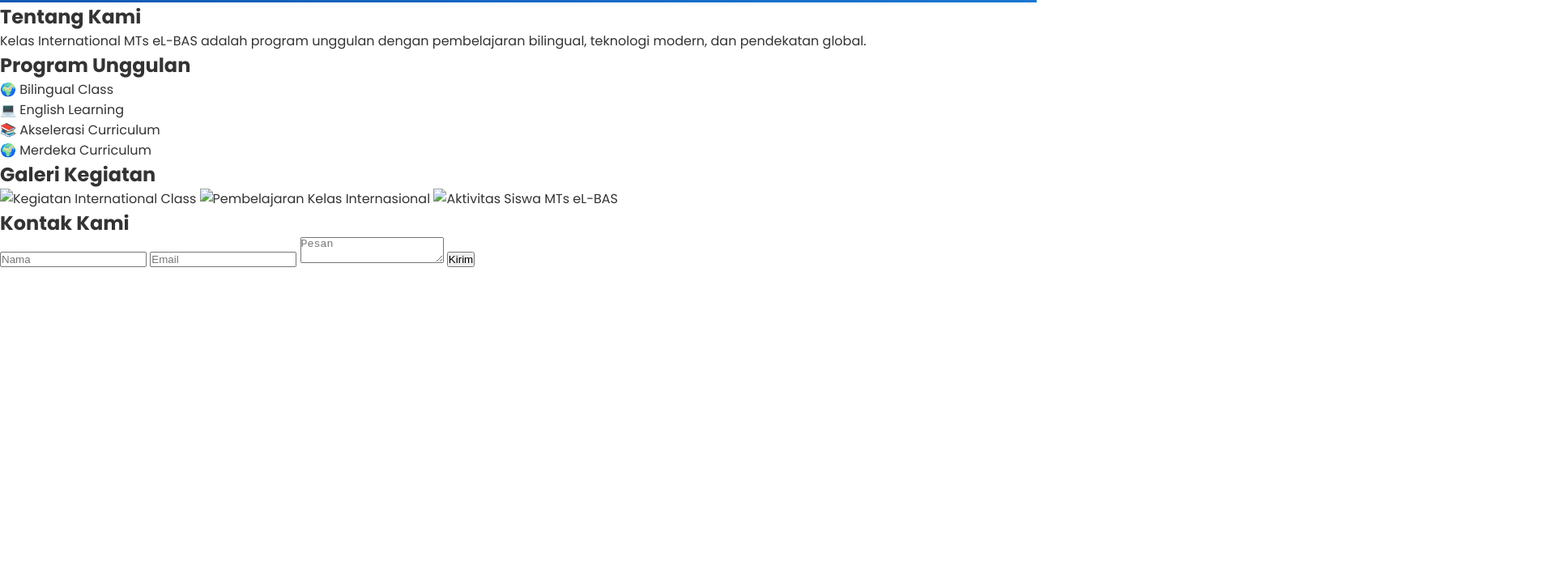
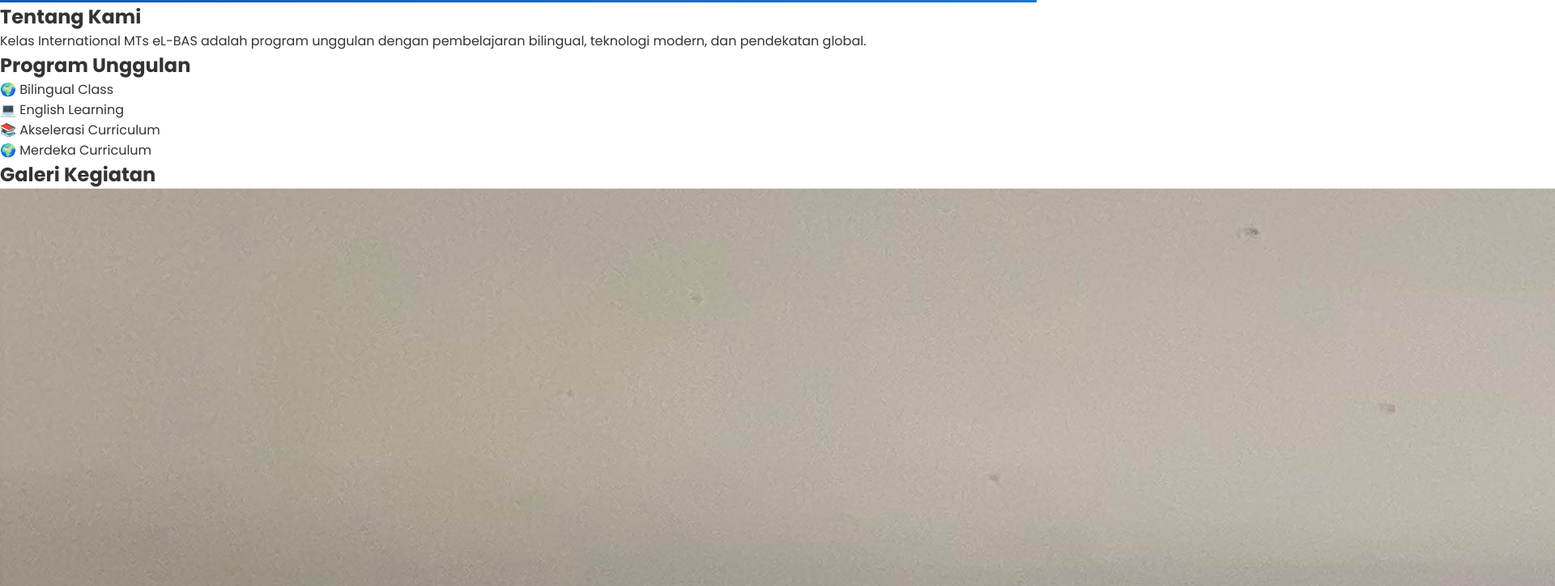
Before and after one commit to osismtselbas-png/KELAS-INTERNATIONAL, a plain HTML site: page index.html in a window 1280 px wide. Shown: the part 772-1496 px from the top of the page at 81% size, 1920 px wide, since content can reach past the window. Before the commit the page ends 1104 px from the top, so only its background shows below. Drawn offline with Linux system fonts and the light colour scheme.

Commit message:
Fix HTML structure and update image paths

```diff
--- a/index.html
+++ b/index.html
@@ -55,9 +55,9 @@
 <section id="gallery" class="section slide-up">
   <h2>Galeri Kegiatan</h2>
   <div class="gallery">
-    <img src="images/foto1.jpg" alt="Kegiatan International Class">
-    <img src="images/foto2.jpg" alt="Pembelajaran Kelas Internasional">
-    <img src="images/foto3.jpg" alt="Aktivitas Siswa MTs eL-BAS">
+    <img src="foto1.jpg" alt="Kegiatan International Class">
+    <img src="foto2.jpg" alt="Pembelajaran Kelas Internasional">
+    <img src="foto3.jpg" alt="Aktivitas Siswa MTs eL-BAS">
   </div>
 </section>
 
```
